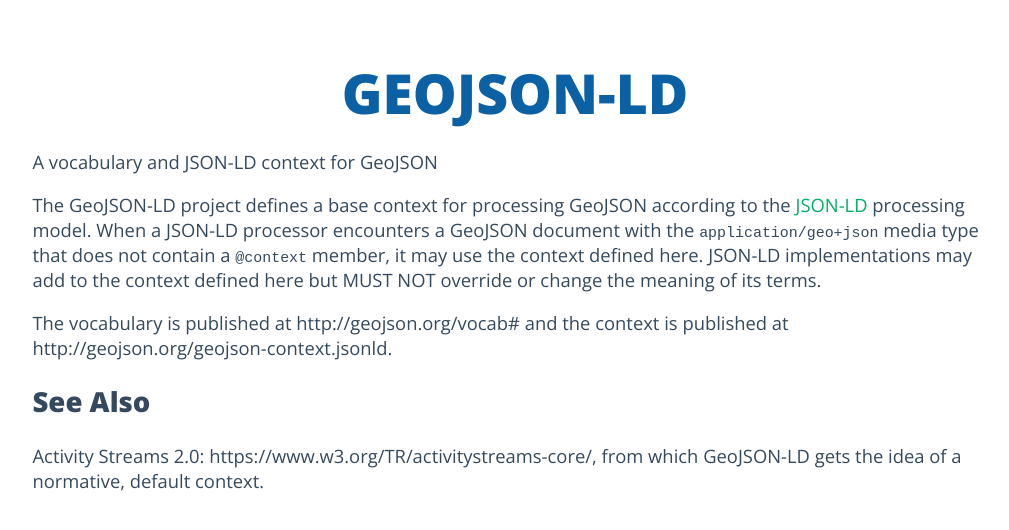
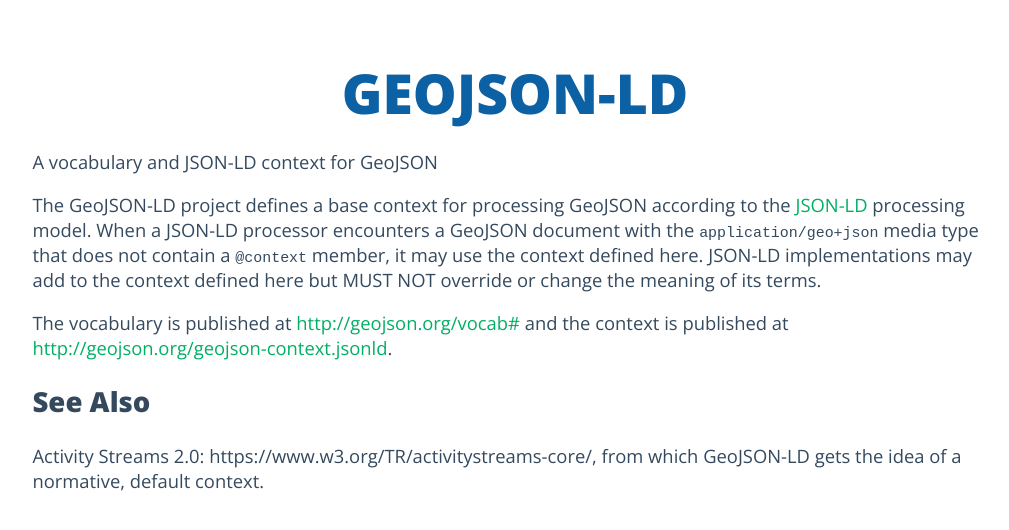
Before and after one commit to geojson/geojson.github.io, a Jekyll site: the page built from geojson-ld.md, in a window 1280 px wide. Shown: the top 530 px of the page, without its empty margins (125-1134 px from the left). Built offline with Jekyll 4.4.1, drawn with Linux system fonts in a browser that asks for light colours; Markdown is read by kramdown in place of the engine named in the settings; part of the change alters nothing that is shown.

```diff
--- a/geojson-ld.md
+++ b/geojson-ld.md
@@ -14,8 +14,8 @@ a JSON-LD processor encounters a GeoJSON document with the
 may use the context defined here. JSON-LD implementations may add to the
 context defined here but MUST NOT override or change the meaning of its terms.
 
-The vocabulary is published at http://geojson.org/vocab# and the context is
-published at http://geojson.org/geojson-context.jsonld.
+The vocabulary is published at [http://geojson.org/vocab#](http://geojson.org/vocab#) and the context is
+published at [http://geojson.org/geojson-context.jsonld](http://geojson.org/geojson-context.jsonld).
 
 ## See Also
 
```
